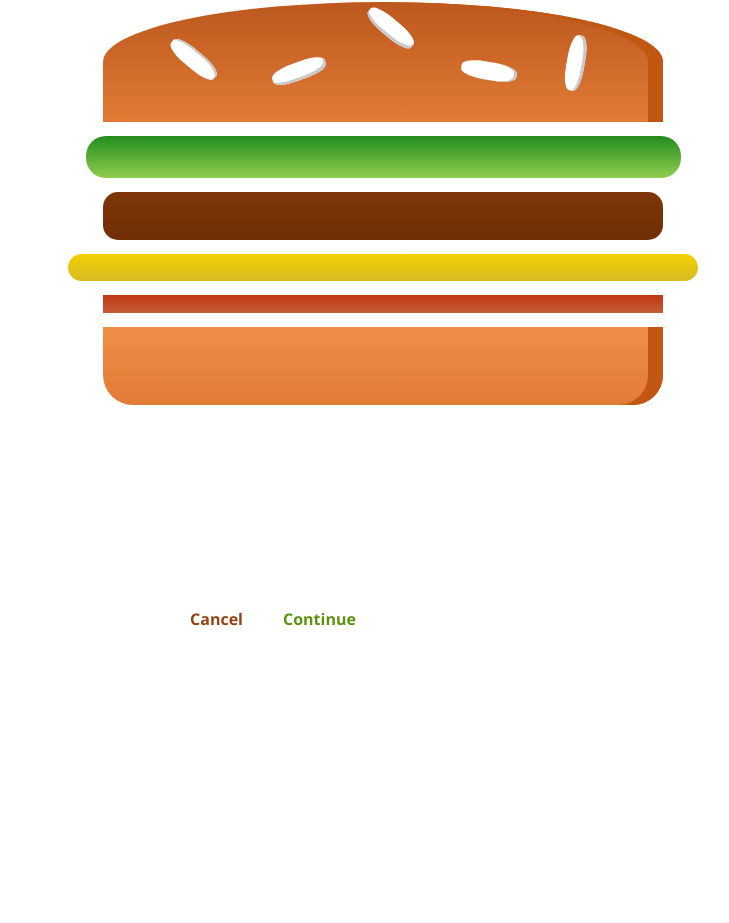
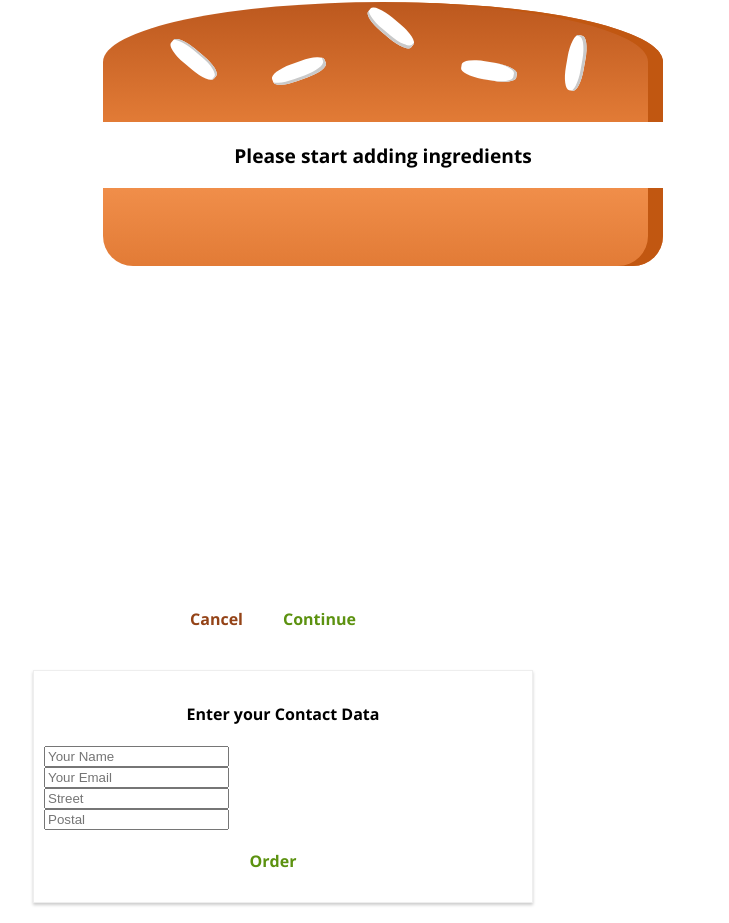
Before and after one commit to XavierLac/burger-app, a React (Create React App) app: page /checkout/contact-data in a window 1280 px wide. Shown: the part 148-1071 px from the top of the page, without its empty margins (357-1086 px from the left). Before the commit the page ends 800 px from the top, so only its background shows below. Built offline with nearby package versions, Linux system fonts and the light colour scheme.

Commit message:
Navigating to the contact data component

```diff
--- a/src/containers/BurgerBuilder/BurgerBuilder.js
+++ b/src/containers/BurgerBuilder/BurgerBuilder.js
@@ -133,7 +133,23 @@
     //   .catch(error => {
     //     this.setState({ loading: false, purchasing: false });
     //   });
-    this.props.history.push('/checkout');
+
+    // Passer les ingrédients en paramètres dans l'URL
+    const queryParams = [];
+    for (let i in this.state.ingredients) {
+      queryParams.push(
+        encodeURIComponent(i) +
+          '=' +
+          encodeURIComponent(this.state.ingredients[i])
+      );
+    }
+    const queryString = queryParams.join('&');
+    console.log(queryParams);
+
+    this.props.history.push({
+      pathname: '/checkout',
+      search: '?' + queryString
+    });
   };
 
   render() {
--- a/src/containers/Checkout/Checkout.js
+++ b/src/containers/Checkout/Checkout.js
@@ -1,5 +1,7 @@
 import React from 'react';
+import { Route } from 'react-router-dom';
 import CheckoutSummary from '../../components/Order/CheckoutSummary/CheckoutSummary';
+import ContactData from './ContactData/ContactData';
 
 class Checkout extends React.Component {
   state = {
@@ -10,6 +12,18 @@
       bacon: 1
     }
   };
+
+  componentDidMount() {
+    // Extration des paramètres dans l'URL
+    const query = new URLSearchParams(this.props.location.search);
+    const ingredients = {};
+    for (let param of query.entries()) {
+      // Chaque param a un format ['salad', '1']
+      ingredients[param[0]] = +param[1];
+      console.log((ingredients[param[0]] = +param[1]));
+    }
+    this.setState({ ingredients: ingredients });
+  }
 
   CheckoutCancelledHandler = () => {
     this.props.history.goBack();
@@ -27,6 +41,10 @@
           checkoutCancelled={this.CheckoutCancelledHandler}
           checkoutContinued={this.checkoutContinuedHandler}
         />
+        <Route
+          path={this.props.match.path + '/contact-data'}
+          component={ContactData}
+        />
       </div>
     );
   }
--- /dev/null
+++ b/src/containers/Checkout/ContactData/ContactData.js
@@ -0,0 +1,51 @@
+import React from 'react';
+import Button from '../../../components/UI/Button/Button';
+import classes from './ContactData.module.css';
+
+class ContactData extends React.Component {
+  state = {
+    name: '',
+    email: '',
+    address: {
+      street: '',
+      postalCode: ''
+    }
+  };
+
+  render() {
+    return (
+      <div className={classes.ContactData}>
+        <h4>Enter your Contact Data</h4>
+        <form>
+          <input
+            className={classes.Input}
+            type="text"
+            name="name"
+            placeholder="Your Name"
+          />
+          <input
+            className={classes.Input}
+            type="email"
+            name="email"
+            placeholder="Your Email"
+          />
+          <input
+            className={classes.Input}
+            type="text"
+            name="street"
+            placeholder="Street"
+          />
+          <input
+            className={classes.Input}
+            type="text"
+            name="postal"
+            placeholder="Postal"
+          />
+          <Button btnType="Success">Order</Button>
+        </form>
+      </div>
+    );
+  }
+}
+
+export default ContactData;
--- /dev/null
+++ b/src/containers/Checkout/ContactData/ContactData.module.css
@@ -0,0 +1,19 @@
+.ContactData {
+  margin: 20px auto;
+  width: 80%;
+  text-align: center;
+  box-shadow: 0 2px 3px #ccc;
+  border: 1px solid #eee;
+  padding: 10px;
+  box-sizing: border-box;
+}
+
+.Input {
+  display: block;
+}
+
+@media (min-width: 600px) {
+  .ContactData {
+    width: 500px;
+  }
+}
```
